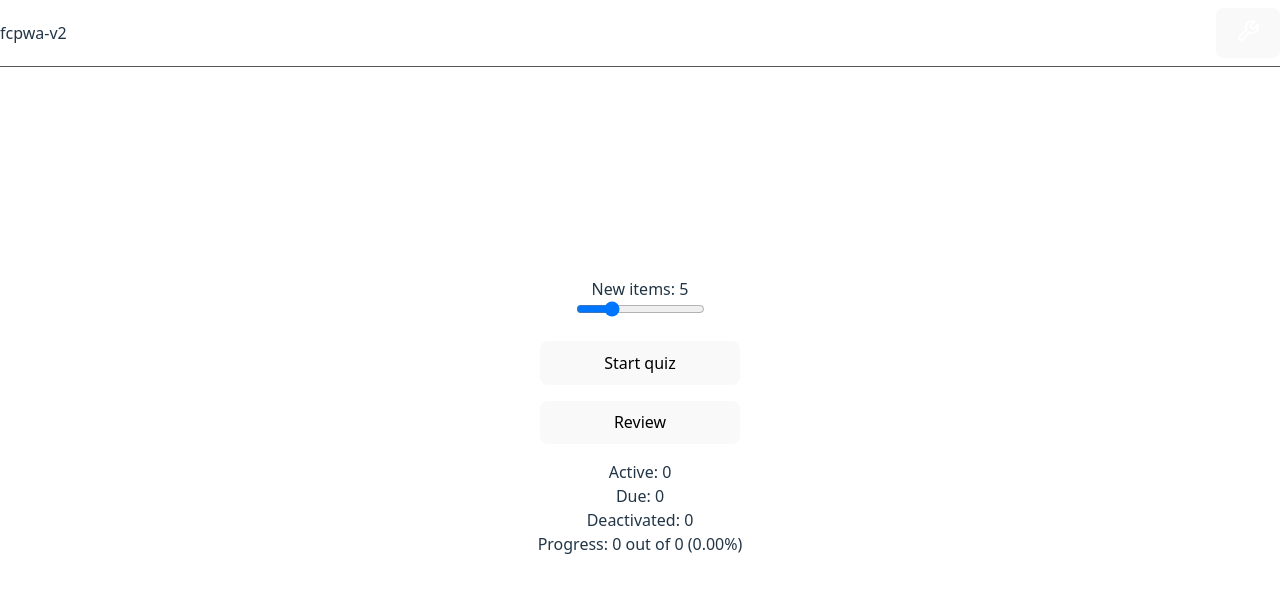
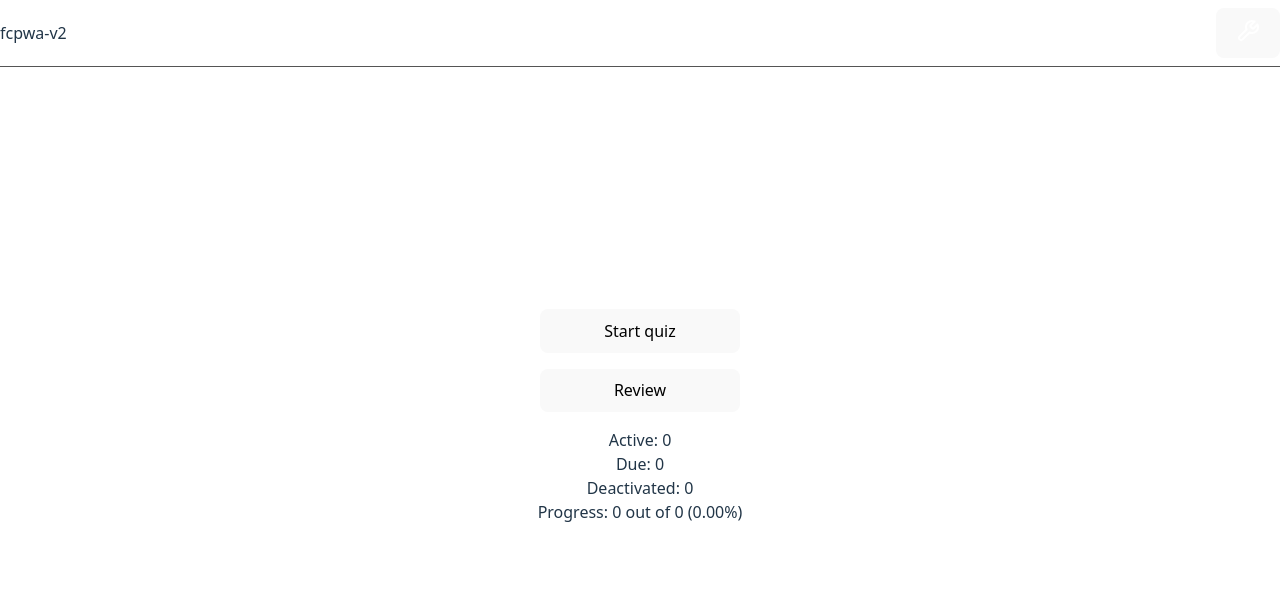
Before and after one commit to ngshaohui/fcpwa-v2, a React (Vite) app: page / in a window 1280 px wide. Shown: the top 592 px of the page. Built offline with nearby package versions, Linux system fonts and the light colour scheme.

Commit message:
remove feature to start quiz with new items

```diff
--- a/src/SettingsContext.tsx
+++ b/src/SettingsContext.tsx
@@ -8,7 +8,6 @@ type AppSettings = {
   muteAudio: boolean;
   showTransliteration: boolean;
   showEnglish: boolean;
-  numNewItems: number;
 };
 
 const DEFAULT_SETTINGS: AppSettings = {
@@ -16,15 +15,13 @@ const DEFAULT_SETTINGS: AppSettings = {
   muteAudio: false,
   showTransliteration: false,
   showEnglish: false,
-  numNewItems: 5,
 };
 
 type Action =
   | { type: "SET_APP_STATE"; payload: AppState }
   | { type: "SET_MUTE_AUDIO"; payload: boolean }
   | { type: "SET_SHOW_TRANSLITERATION"; payload: boolean }
-  | { type: "SET_SHOW_ENGLISH"; payload: boolean }
-  | { type: "SET_NEW_QUIZ"; payload: number };
+  | { type: "SET_SHOW_ENGLISH"; payload: boolean };
 
 const SettingsContext = createContext<AppSettings>(DEFAULT_SETTINGS);
 const SettingsDispatchContext = createContext<Dispatch<Action> | null>(null);
@@ -71,13 +68,6 @@ function settingsReducer(settings: AppSettings, action: Action) {
         showEnglish: action.payload,
       };
     }
-    case "SET_NEW_QUIZ": {
-      return {
-        ...settings,
-        appState: "quiz" as AppState,
-        numNewItems: action.payload,
-      };
-    }
   }
 }
 
--- a/src/components/Quiz/QuizMode.tsx
+++ b/src/components/Quiz/QuizMode.tsx
@@ -1,24 +1,21 @@
 import { useEffect, useState } from "react";
 
 import type { QuizItem } from "@/common/types";
-import { useSettings, useSettingsDispatch } from "@/SettingsContext";
-import { getNewQuizItem, getQuizItem, update } from "@/utils/quiz";
+import { useSettingsDispatch } from "@/SettingsContext";
+import { getQuizItem, update } from "@/utils/quiz";
 
 import { CardBack } from "./CardBack";
 import { CardFront } from "./CardFront";
 
 export function QuizMode() {
-  const settings = useSettings();
   const [isFront, setIsFront] = useState<boolean>(true);
   const [quizItem, setQuizItem] = useState<QuizItem | null>(null);
-  const [idx, setIdx] = useState(0);
   const dispatch = useSettingsDispatch();
 
   // set first item
   useEffect(() => {
     (async () => {
-      const nextQuizItem =
-        idx < settings.numNewItems ? await getNewQuizItem() : await getQuizItem();
+      const nextQuizItem = await getQuizItem();
       setQuizItem(nextQuizItem);
 
       if (nextQuizItem === null) {
@@ -29,12 +26,9 @@ export function QuizMode() {
         });
       }
     })();
-  }, [idx, settings.numNewItems]);
+  }, [dispatch, isFront]);
 
   async function handleFlip() {
-    if (!isFront) {
-      setIdx((curIdx) => curIdx + 1);
-    }
     setIsFront((cur) => !cur);
   }
 
--- a/src/components/Setup/Setup.tsx
+++ b/src/components/Setup/Setup.tsx
@@ -1,46 +1,16 @@
-import { useState } from "react";
-
 import { ActiveStats } from "@/components/Data/ActiveStats";
-import { useSettings, useSettingsDispatch } from "@/SettingsContext";
+import { useSettingsDispatch } from "@/SettingsContext";
 
 import styles from "./Setup.module.css";
 
-const INPUT_NEW_QUIZ_ITEMS_NAME = "new";
-
 export function QuizSetup() {
-  const settings = useSettings();
-  const [numNewQuizItems, setNumNewQuizItems] = useState(settings.numNewItems);
-
   const dispatch = useSettingsDispatch();
-
-  async function handleSubmit(e: React.FormEvent<HTMLFormElement>) {
-    e.preventDefault();
-
-    const form = e.currentTarget;
-    const formData = new FormData(form);
-    const numNew = Number(formData.get(INPUT_NEW_QUIZ_ITEMS_NAME) as string);
-
-    dispatch({ type: "SET_NEW_QUIZ", payload: numNew });
-  }
 
   return (
     <div className={styles.setupContainer}>
-      <form className={styles.setupForm} onSubmit={handleSubmit}>
-        <span>New items: {numNewQuizItems}</span>
-        <input
-          type="range"
-          name={INPUT_NEW_QUIZ_ITEMS_NAME}
-          min={0}
-          max={20}
-          step={1}
-          value={numNewQuizItems}
-          onChange={(e) => {
-            setNumNewQuizItems(Number(e.target.value));
-          }}
-        />
-        <br />
-        <button type="submit">Start quiz</button>
-      </form>
+      <button onClick={() => dispatch({ type: "SET_APP_STATE", payload: "quiz" })}>
+        Start quiz
+      </button>
       <button onClick={() => dispatch({ type: "SET_APP_STATE", payload: "review" })}>Review</button>
       <ActiveStats />
     </div>
--- a/src/utils/quiz.ts
+++ b/src/utils/quiz.ts
@@ -26,26 +26,6 @@ export async function getQuizItem(): Promise<QuizItem | null> {
     return null;
   }
   return getQuizItemFromPracticeItem(item);
-}
-
-export async function getNewQuizItem(): Promise<QuizItem | null> {
-  const db = await idbDB;
-  const tx = db.transaction(StorageKeys.PracticeItems, "readonly");
-  const store = tx.objectStore(StorageKeys.PracticeItems);
-  const index = store.index("active_date");
-
-  const range = IDBKeyRange.bound(
-    [IDB_BOOL.False, -Infinity], // min possible date
-    [IDB_BOOL.False, Infinity], // max possible date
-  );
-
-  const item = await index.get(range);
-  if (item === undefined) {
-    return null;
-  }
-  // mark item as active
-  const activeItem = { ...item, active: IDB_BOOL.True };
-  return getQuizItemFromPracticeItem(activeItem);
 }
 
 async function getQuizItemFromPracticeItem(item: PracticeItem): Promise<QuizItem> {
```
